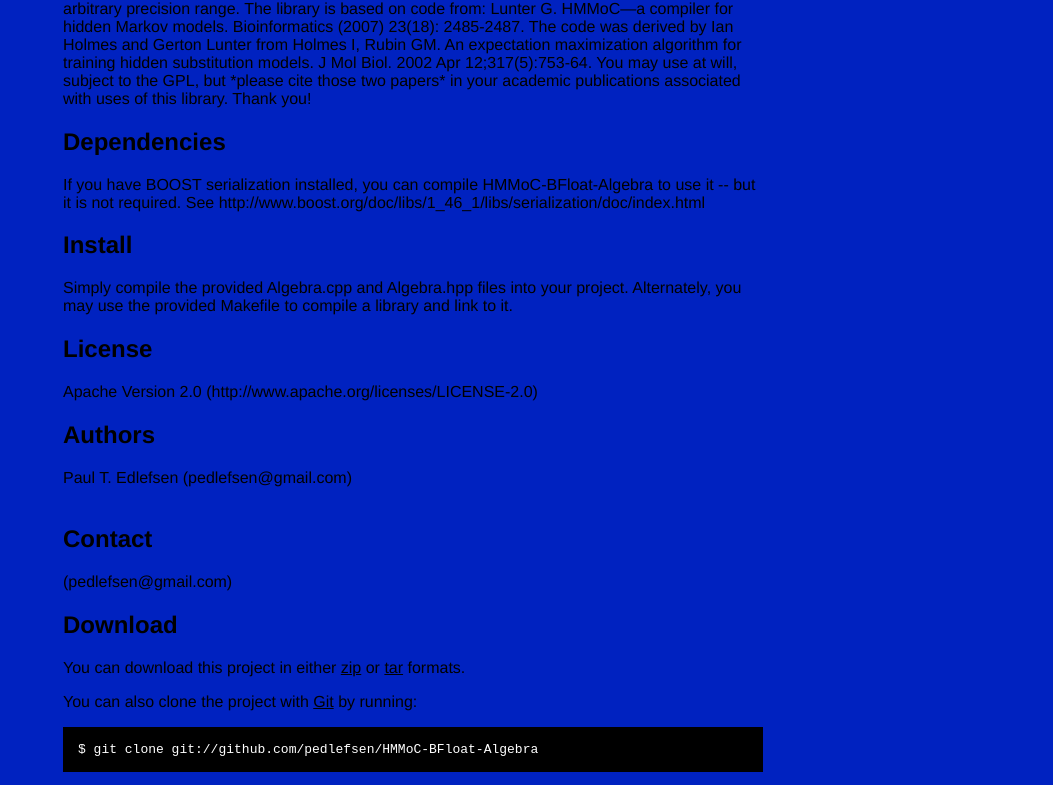
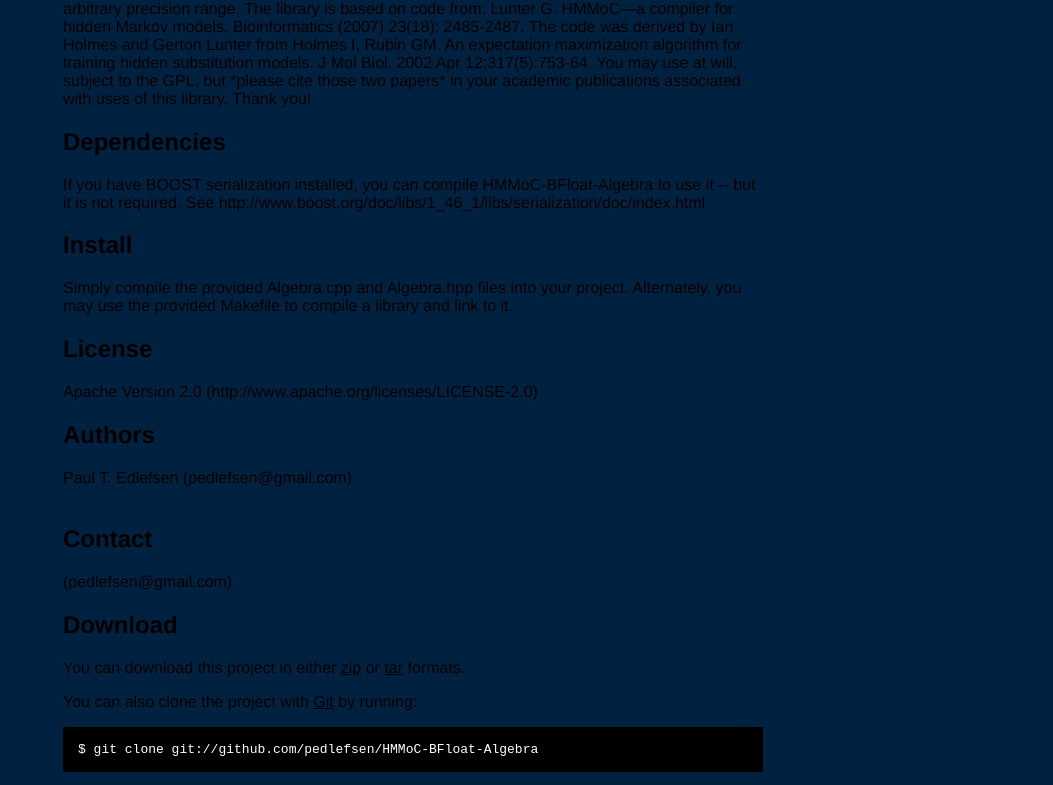
Before and after one commit to pedlefsen/HMMoC-BFloat-Algebra, a plain HTML site: page index.html in a window 1280 px wide. Shown: the part 317-1102 px from the top of the page, without its empty margins (227-1280 px from the left). Drawn offline with Linux system fonts and the light colour scheme.

Commit message:
Edited index.html via GitHub

```diff
--- a/index.html
+++ b/index.html
@@ -8,7 +8,7 @@
   <style type="text/css">
     body {
       margin-top: 1.0em;
-      background-color: #0022c0;
+      background-color: #002240;
       font-family: Helvetica, Arial, FreeSans, san-serif;
       color: #000000;
     }
```
